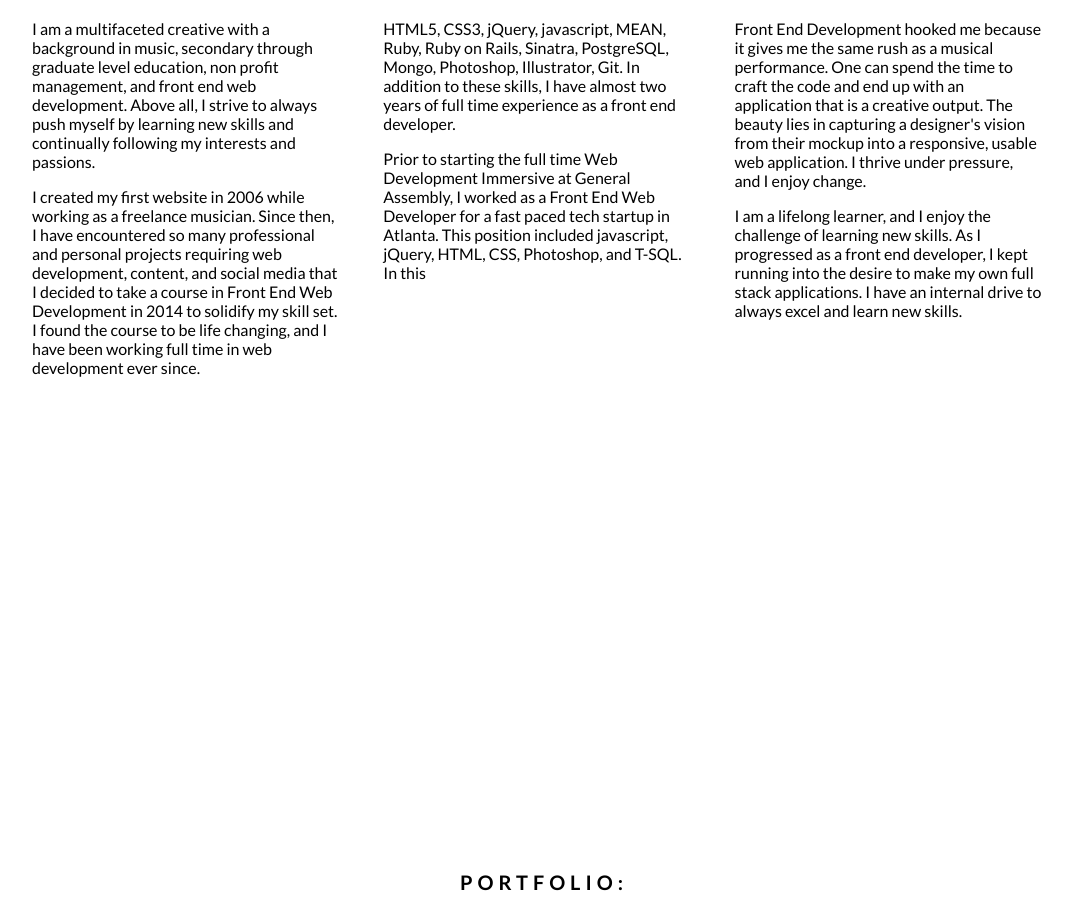
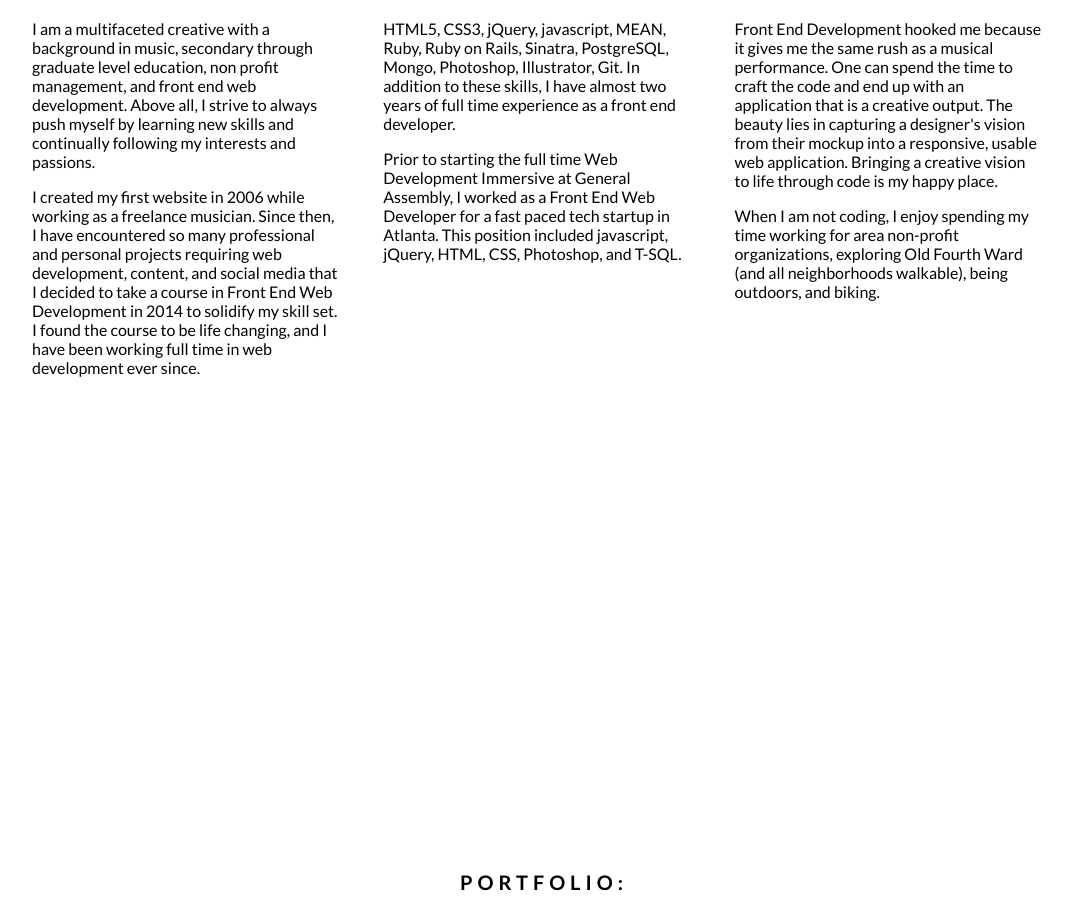
Before and after one commit to khowen/khowen.github.io, a plain HTML site: page index.html in a window 1280 px wide. Shown: the part 1027-1939 px from the top of the page, without its empty margins (96-1168 px from the left). Drawn offline with nearby package versions, Linux system fonts and the light colour scheme.

Commit message:
Updated bio.

```diff
--- a/index.html
+++ b/index.html
@@ -36,11 +36,11 @@
       </div>
       <div class="aboutContent">
         <p>HTML5, CSS3, jQuery, javascript, MEAN, Ruby, Ruby on Rails, Sinatra, PostgreSQL, Mongo, Photoshop, Illustrator, Git. In addition to these skills, I have almost two years of full time experience as a front end developer.</p>
-        <p>Prior to starting the full time Web Development Immersive at General Assembly, I worked as a Front End Web Developer for a fast paced tech startup in Atlanta. This position included javascript, jQuery, HTML, CSS, Photoshop, and T-SQL. In this </p>
+        <p>Prior to starting the full time Web Development Immersive at General Assembly, I worked as a Front End Web Developer for a fast paced tech startup in Atlanta. This position included javascript, jQuery, HTML, CSS, Photoshop, and T-SQL.</p>
       </div>
       <div class="aboutContent">
-        <p>Front End Development hooked me because it gives me the same rush as a musical performance. One can spend the time to craft the code and end up with an application that is a creative output. The beauty lies in capturing a designer's vision from their mockup into a responsive, usable web application. I thrive under pressure, and I enjoy change.</p>
-        <p>I am a lifelong learner, and I enjoy the challenge of learning new skills. As I progressed as a front end developer, I kept running into the desire to make my own full stack applications. I have an internal drive to always excel and learn new skills.</p>
+        <p>Front End Development hooked me because it gives me the same rush as a musical performance. One can spend the time to craft the code and end up with an application that is a creative output. The beauty lies in capturing a designer's vision from their mockup into a responsive, usable web application. Bringing a creative vision to life through code is my happy place.</p>
+        <p>When I am not coding, I enjoy spending my time working for area non-profit organizations, exploring Old Fourth Ward (and all neighborhoods walkable), being outdoors, and biking.</p>
       </div>
     </div>
   </section>
```
